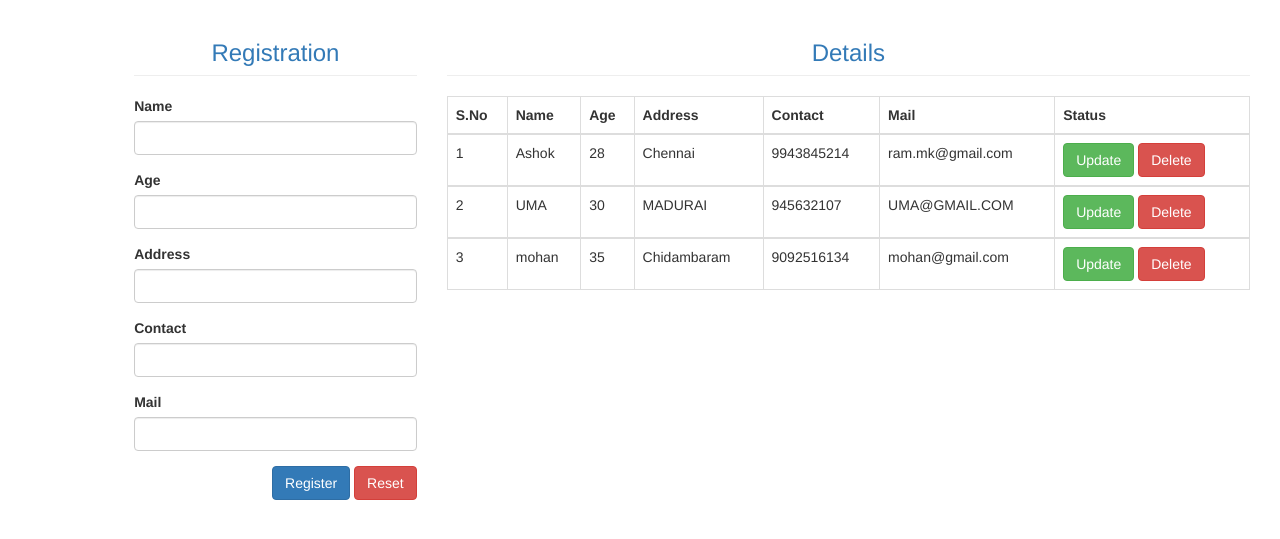
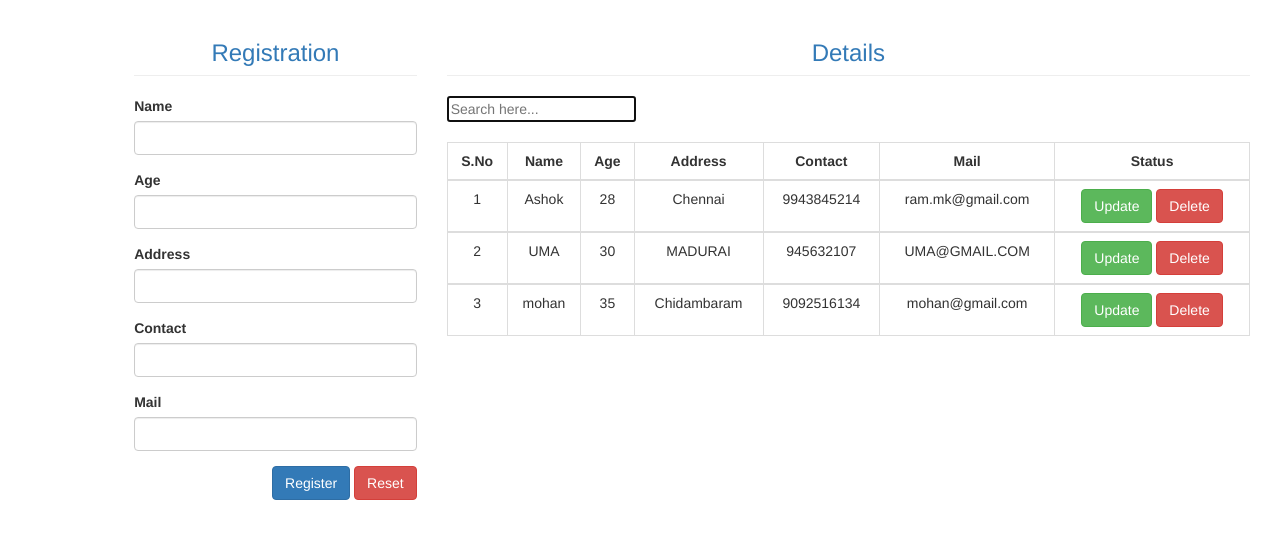
Before and after one commit to Ashokram1431/CRUD-Django, a Django app: page / in a window 1280 px wide. Shown: the top 539 px of the page. Run offline with Django 4.2, Linux system fonts and the light colour scheme; data comes from the database, SQL or seed files in the repository; both versions use the stored data as it was after the commit; some libraries are stand-ins or nearby versions.

Commit message:
Search box added with Js

```diff
--- a/templates/home.html
+++ b/templates/home.html
@@ -9,8 +9,12 @@
     {% load static %}
     <link rel="stylesheet" href="{% static 'css/style.css'%}">
     <link rel="stylesheet" href="{% static 'bootstrap/css/bootstrap.min.css'%}">
+    <style>
+        tr,th{
+            text-align: center;
+        }
+    </style>
 </head>
-
 <body>
     <div class="container-fluid">
         <div class="col-md-offset-1 col-md-3">
@@ -40,6 +44,9 @@
         </div>
         <div class="col-md-8">
             <h3 class="page-header text-primary text-center">Details</h3>
+            <form action="">
+                <input type="text" id="search" autofocus autocomplete="off" class="searchbox" value="" placeholder="Search here...">
+            </form><br>
             {% if datas %}
             <table class="table table-bordered">
                 <thead>
@@ -56,13 +63,13 @@
 
                 {% for data in datas %}
                 <tbody>
-                    <tr>
+                    <tr class="li">
                         <td>{{forloop.counter}}</td>
-                        <td>{{data.Name}}</td>
-                        <td>{{data.Age}}</td>
-                        <td>{{data.Address}}</td>
-                        <td>{{data.Contact}}</td>
-                        <td>{{data.Mail}}</td>
+                        <td >{{data.Name}}</td>
+                        <td >{{data.Age}}</td>
+                        <td >{{data.Address}}</td>
+                        <td >{{data.Contact}}</td>
+                        <td >{{data.Mail}}</td>
                         <td>
                             <a class="btn btn-success" href="updateData/{{data.id}}">Update</a>
                             <a class="btn btn-danger" href="deleteData/{{data.id}}">Delete</a>
@@ -81,5 +88,18 @@
         </div>
     </div>
 </body>
-
+<script type="text/javascript">
+	document.getElementById('search').addEventListener('keyup',Keyupfun)
+	function Keyupfun(){
+		var a=document.querySelectorAll('.li');
+		for (var i = 0;i<a.length; i++) {
+			var val=document.getElementById('search').value.toLowerCase();
+			if (a[i].innerHTML.toLowerCase().indexOf(val)!=-1) {
+				a[i].style.display='';
+			}
+			else{
+				a[i].style.display='none';
+			}
+		}
+	}</script>
 </html>
--- /dev/null
+++ b/templates/static/css/style.css
@@ -0,0 +1,3 @@
+tr,th{
+    text-align: center;
+}
```
Also changed, not shown: Screeshots/Django_CRUD_SCREEN SHOT.jpg (renamed from templates/Django_CRUD_SCREEN SHOT.jpg), Screeshots/Screenshot 2022-06-14 103222.jpg (added), db.sqlite3.
